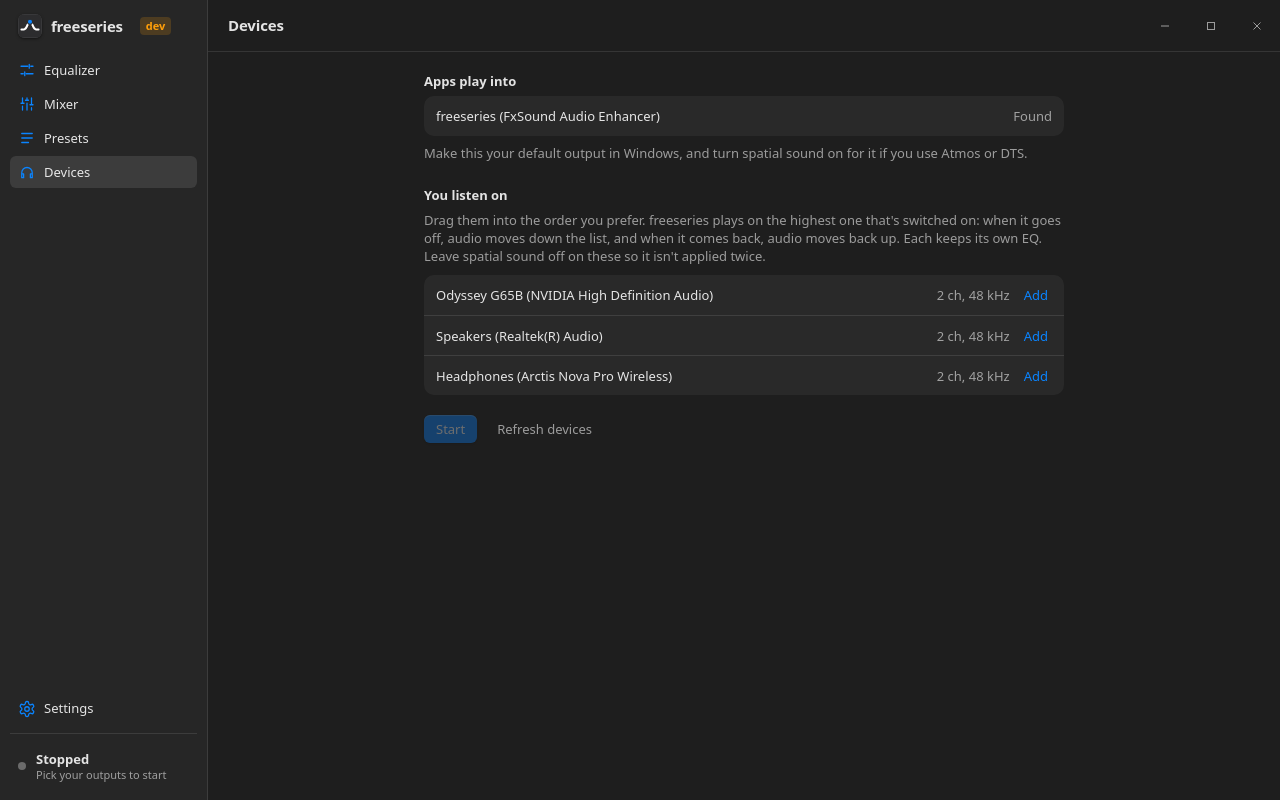
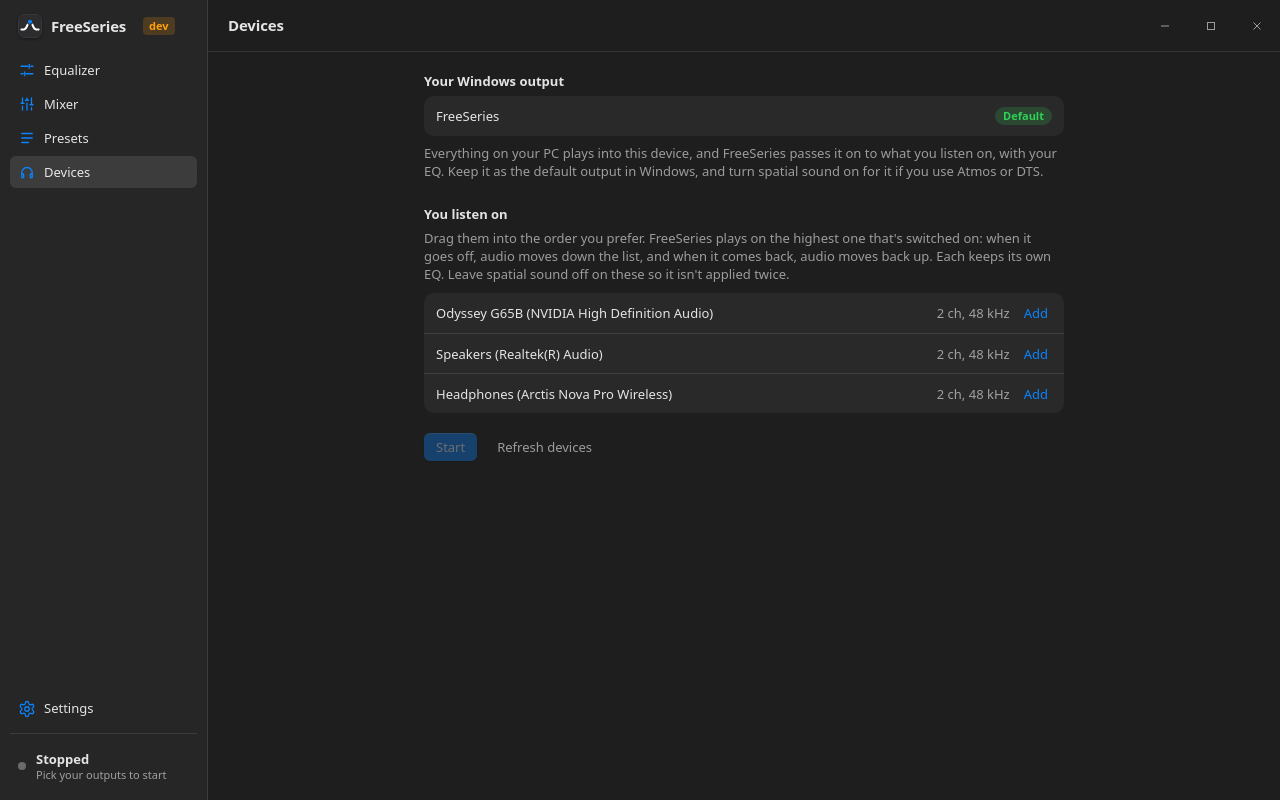
Before and after one commit to noxire-dev/freeseries, a React (Vite) app in the folder app/: page / in a window 1280 px wide. Built offline with nearby package versions, Linux system fonts and the light colour scheme.

Commit message:
FreeSeries as the name people read, clearer Windows-output section, endpoint rename upgrades old spellings

```diff
--- a/app/index.html
+++ b/app/index.html
@@ -4,7 +4,7 @@
     <meta charset="UTF-8" />
     <meta name="viewport" content="width=device-width, initial-scale=1.0" />
     <meta name="color-scheme" content="dark" />
-    <title>freeseries</title>
+    <title>FreeSeries</title>
   </head>
 
   <body>
--- a/app/src-tauri/tauri.conf.json
+++ b/app/src-tauri/tauri.conf.json
@@ -1,6 +1,6 @@
 {
   "$schema": "https://schema.tauri.app/config/2",
-  "productName": "freeseries",
+  "productName": "FreeSeries",
   "version": "0.2.0",
   "identifier": "dev.freeseries.app",
   "build": {
@@ -12,7 +12,7 @@
   "app": {
     "windows": [
       {
-        "title": "freeseries",
+        "title": "FreeSeries",
         "width": 1040,
         "height": 700,
         "minWidth": 860,
--- a/app/src-tauri/tauri.dev.conf.json
+++ b/app/src-tauri/tauri.dev.conf.json
@@ -1,10 +1,10 @@
 {
   "identifier": "dev.freeseries.app.dev",
-  "productName": "freeseries dev",
+  "productName": "FreeSeries dev",
   "app": {
     "windows": [
       {
-        "title": "freeseries (dev)",
+        "title": "FreeSeries (dev)",
         "width": 1040,
         "height": 700,
         "minWidth": 860,
--- a/app/src/App.tsx
+++ b/app/src/App.tsx
@@ -21,7 +21,7 @@
 const SECONDARY = new Set<View>(["settings"]);
 /** Pages reached from Settings keep it lit in the sidebar. */
 const UNDER_SETTINGS = new Set<View>(["log", "setup"]);
-const TITLES: Partial<Record<View, string>> = { log: "Log", setup: "Set up freeseries" };
+const TITLES: Partial<Record<View, string>> = { log: "Log", setup: "Set up FreeSeries" };
 
 const STATUS_TEXT: Record<Status["state"], string> = { stopped: "Stopped", running: "Running", reconnecting: "Reconnecting…" };
 
@@ -242,7 +242,7 @@
             <path d="M4 18h3c3.9 0 4-9 7-9s3.1 9 7 9h3" />
             <circle cx="14" cy="9" r="3" />
           </svg>
-          freeseries
+          FreeSeries
           {import.meta.env.DEV && <small>dev</small>}
         </h1>
         {/* What you use every day on top; the rest sits out of the way above the status. */}
@@ -429,6 +429,7 @@
             }}
             onRefresh={() => engine.listOutputs().then(setDevices)}
             onSetup={() => setView("setup")}
+            setup={p.setup}
           />
         )}
       </main>
--- a/app/src/agent.ts
+++ b/app/src/agent.ts
@@ -36,7 +36,7 @@
 
 const INSTRUCTIONS = `freeseries is a system-wide equalizer for Windows. Audio is split into channels (Game, and optionally Media and Chat); each channel has its own sound: a parametric EQ that runs after Windows spatial sound (Dolby Atmos, DTS). The output device carries a separate headphone correction (AutoEq measurements).
 You cannot hear. Ask what the person listens on and what bothers them, call get_state first, and use listen while their game or music is playing to see where the energy actually is. If they name their headphones and no correction is set, offer search_headphones and use_headphone_correction before shaping the sound: a sound curve on uncorrected headphones is guesswork.
-Tune with few, broad bands (Q 0.7 to 2) and changes of 1 to 4 dB; cut before you boost. Leave preamp_db out and freeseries keeps the loudest point at 0 dB so nothing clips. Every change is audible at once, so tell the person what you changed and ask what they hear. A curve the person tuned by hand and never saved is kept in the presets as "(before agent)" when you replace it.`;
+Tune with few, broad bands (Q 0.7 to 2) and changes of 1 to 4 dB; cut before you boost. Leave preamp_db out and FreeSeries keeps the loudest point at 0 dB so nothing clips. Every change is audible at once, so tell the person what you changed and ask what they hear. A curve the person tuned by hand and never saved is kept in the presets as "(before agent)" when you replace it.`;
 
 const channelArg = { type: "string", description: 'Channel key or label from get_state, e.g. "main" or "Game".' };
 
@@ -63,7 +63,7 @@
       properties: {
         channel: channelArg,
         name: { type: "string", description: 'Shown in the UI, e.g. "Footsteps for Valorant". Default "Agent".' },
-        preamp_db: { type: "number", description: "Leave out to have freeseries cancel the loudest boost, which is what you want unless you have a reason." },
+        preamp_db: { type: "number", description: "Leave out to have FreeSeries cancel the loudest boost, which is what you want unless you have a reason." },
         bands: {
           type: "array",
           items: {
@@ -228,7 +228,7 @@
     switch (request.method) {
       case "initialize": {
         const asked = request.params?.protocolVersion;
-        return result({ protocolVersion: VERSIONS.includes(asked) ? asked : VERSIONS[0], capabilities: { tools: {} }, serverInfo: { name: "freeseries", title: "freeseries", version }, instructions: INSTRUCTIONS });
+        return result({ protocolVersion: VERSIONS.includes(asked) ? asked : VERSIONS[0], capabilities: { tools: {} }, serverInfo: { name: "freeseries", title: "FreeSeries", version }, instructions: INSTRUCTIONS });
       }
       case "ping":
         return result({});
--- a/app/src/views.tsx
+++ b/app/src/views.tsx
@@ -308,7 +308,7 @@
   if (!p.target) {
     return (
       <div className="page">
-        <p className="hint">Presets show up once the freeseries audio device is installed.</p>
+        <p className="hint">Presets show up once the FreeSeries audio device is installed.</p>
       </div>
     );
   }
@@ -434,8 +434,18 @@
   onRunning(running: boolean): void;
   onRefresh(): void;
   onSetup(): void;
+  setup: SetupApi;
 }) {
   const virtual = p.detected?.id ?? p.source;
+  // Which device Windows plays to can change behind our back, so it is asked again every few seconds.
+  const [defaultId, setDefaultId] = useState<string | null>();
+  useEffect(() => {
+    const check = () => p.setup.defaultOutput().then(setDefaultId, () => {});
+    check();
+    const poll = setInterval(check, 3000);
+    return () => clearInterval(poll);
+  }, [p.setup]);
+  const extras = p.devices.filter((d) => isVirtualDevice(d) && d.id !== virtual && /^freeseries /i.test(d.name)).map((d) => d.name.replace(/ \(.*\)$/, ""));
   const chosen = new Set(p.outputs.map((o) => o.id));
   const available = p.devices.filter((d) => d.id !== virtual && !chosen.has(d.id) && !isVirtualDevice(d));
   // Reordering: drag a row, or use its arrow buttons (keyboard and screen readers).
@@ -449,21 +459,35 @@
 
   return (
     <div className="page">
-      <h2>Apps play into</h2>
+      <h2>Your Windows output</h2>
       {p.detected ? (
         <>
           <ul className="group">
             <li className="row">
-              <span className="row-title">{p.detected.name}</span>
-              <span className="row-detail">Found</span>
+              <span className="row-title">{p.detected.name.replace(/ \(.*\)$/, "")}</span>
+              {defaultId === undefined ? null : defaultId === p.detected.id ? (
+                <span className="badge">Default</span>
+              ) : (
+                <>
+                  <span className="row-detail">Not your default yet</span>
+                  <button className="link" onClick={p.setup.openSoundSettings}>
+                    Open Sound settings
+                  </button>
+                </>
+              )}
             </li>
           </ul>
-          <p className="hint hint-below">Make this your default output in Windows, and turn spatial sound on for it if you use Atmos or DTS.</p>
+          <p className="hint hint-below">
+            Everything on your PC plays into this device, and FreeSeries passes it on to what you listen on, with your EQ. Keep it as the default
+            output in Windows, and turn spatial sound on for it if you use Atmos or DTS.
+            {extras.length > 0 &&
+              ` Windows also lists ${extras.join(" and ")}: ${extras.length === 1 ? "that is a channel" : "those are channels"}, not something to pick as your default. Apps get onto a channel in the Mixer.`}
+          </p>
         </>
       ) : (
         <>
           <p className="notice">
-            The freeseries audio device isn't installed, so there's nothing for your apps to play into yet.
+            The FreeSeries audio device isn't installed, so there's nothing for your apps to play into yet.
             <button className="link" onClick={p.onSetup}>
               Set it up
             </button>
@@ -485,8 +509,8 @@
       <h2>You listen on</h2>
       <p className="hint">
         {p.autoSwitch
-          ? "Drag them into the order you prefer. freeseries plays on the highest one that's switched on: when it goes off, audio moves down the list, and when it comes back, audio moves back up."
-          : "freeseries only plays on the first one. Drag another to the top to use that instead."}{" "}
+          ? "Drag them into the order you prefer. FreeSeries plays on the highest one that's switched on: when it goes off, audio moves down the list, and when it comes back, audio moves back up."
+          : "FreeSeries only plays on the first one. Drag another to the top to use that instead."}{" "}
         Each keeps its own EQ. Leave spatial sound off on these so it isn't applied twice.
       </p>
       {p.outputs.length > 0 && (
@@ -715,7 +739,7 @@
       <h2>Audio device</h2>
       <ul className="group">
         <li className="row">
-          <span className="row-title">Install or repair the freeseries audio device</span>
+          <span className="row-title">Install or repair the FreeSeries audio device</span>
           <button className="button" onClick={p.onSetup}>
             Open setup
           </button>
@@ -724,7 +748,7 @@
 
       <h2>Closing the window</h2>
       <p className="hint">
-        Closing freeseries hides it in the tray next to the clock and your audio keeps running. To stop it completely, right-click the tray icon
+        Closing FreeSeries hides it in the tray next to the clock and your audio keeps running. To stop it completely, right-click the tray icon
         and choose Quit.
       </p>
 
@@ -755,7 +779,7 @@
         </li>
       </ul>
       <p className="hint hint-below">
-        No account and no telemetry. freeseries only goes online to fetch a headphone preset when you search for one.
+        No account and no telemetry. FreeSeries only goes online to fetch a headphone preset when you search for one.
       </p>
     </div>
   );
@@ -803,16 +827,16 @@
   return (
     <div className="page">
       <p className="hint">
-        freeseries sits between your apps and your headphones. Three steps get it there; the first one is the only one that needs your
+        FreeSeries sits between your apps and your headphones. Three steps get it there; the first one is the only one that needs your
         permission.
       </p>
       <ol className="steps">
         {step(
           installed,
-          "Install the freeseries audio device",
+          "Install the FreeSeries audio device",
           <>
             <p className="hint">
-              Your apps play into this device, and freeseries passes the sound on to your headphones with your EQ applied. It's a driver signed
+              Your apps play into this device, and FreeSeries passes the sound on to your headphones with your EQ applied. It's a driver signed
               by Microsoft, so Windows will ask for permission once.
             </p>
             {installed ? (
@@ -829,9 +853,9 @@
           isDefault,
           "Make it your default output",
           <>
-            <p className="hint">In Sound settings, under Output, choose the freeseries device. This page notices when you've done it.</p>
+            <p className="hint">In Sound settings, under Output, choose the FreeSeries device. This page notices when you've done it.</p>
             {isDefault ? (
-              <p className="step-state">Windows is playing into freeseries</p>
+              <p className="step-state">Windows is playing into FreeSeries</p>
             ) : (
               <button className="button" onClick={() => p.setup.openSoundSettings()} disabled={!installed}>
                 Open Sound settings
@@ -844,7 +868,7 @@
           "Choose what you listen on",
           <>
             <p className="hint">
-              Pick your headphones and anything else you listen on. For surround in games, turn spatial sound on for the freeseries device
+              Pick your headphones and anything else you listen on. For surround in games, turn spatial sound on for the FreeSeries device
               and off for your headphones, so it's only applied once. Dolby Atmos and DTS Headphone:X work if you own them; Windows Sonic
               for Headphones is built in and free.
             </p>
@@ -992,7 +1016,7 @@
   if (p.channels.length === 0) {
     return (
       <div className="page">
-        <p className="hint">The mixer shows up once the freeseries audio device is installed.</p>
+        <p className="hint">The mixer shows up once the FreeSeries audio device is installed.</p>
       </div>
     );
   }
```
Also changed, not shown: app/src/api.ts (+6 -6 lines), 3 other files (tests, documents, lock files or other folders).
